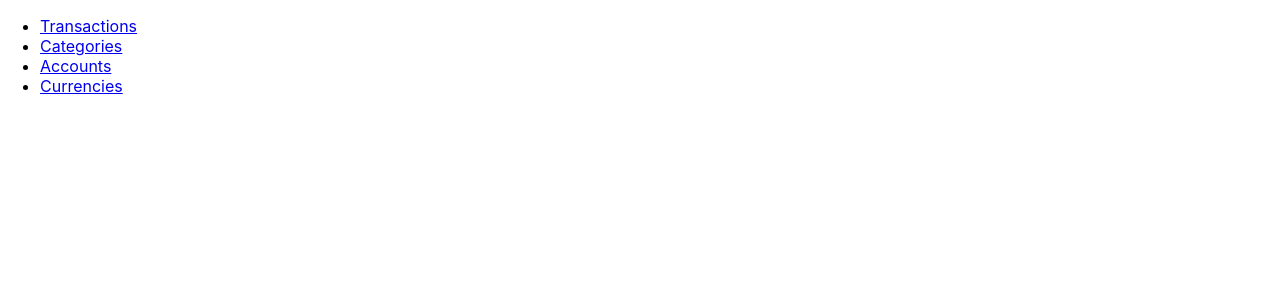
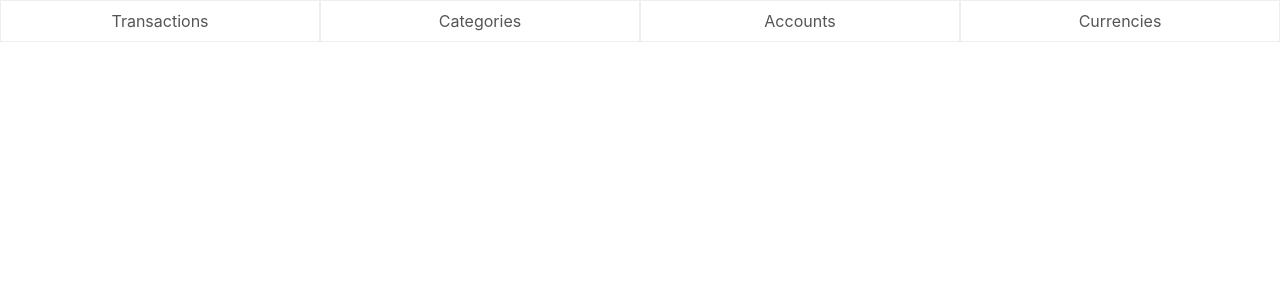
Before and after one commit to pastukh-dm/money-tracker, a React (Create React App) app: page / in a window 1280 px wide. Shown: the top 300 px of the page. Built offline with nearby package versions, Linux system fonts and the light colour scheme.

Commit message:
Add a bit of style to navbar

```diff
--- a/src/app/App.tsx
+++ b/src/app/App.tsx
@@ -1,4 +1,4 @@
-import React from 'react';
+import React, { useMemo } from 'react';
 import './App.css';
 import { BrowserRouter, Link, Switch, Route } from 'react-router-dom';
 import { CurrencyIndexPage } from './pages/CurrencyIndexPage/CurrencyIndexPage';
@@ -7,64 +7,40 @@ import { store } from './store/store';
 import { AccountIndexPage } from './pages/AccountIndexPage/AccountIndexPage';
 import { TransactionIndexPage } from './pages/TransactionIndexPage/TransactionIndexPage';
 import { CategoryIndexPage } from './pages/CategoryIndexPage/CategoryIndexPage';
+import { Navbar } from './components/Navbar/Navbar';
+
+const routeItems = [
+  { path: "/transactions", name: 'Transactions', page: <TransactionIndexPage /> },
+  { path: "/categories", name: 'Categories', page: <CategoryIndexPage /> },
+  { path: "/accounts", name: 'Accounts', page: <AccountIndexPage /> },
+  { path: "/currencies", name: 'Currencies', page: <CurrencyIndexPage /> },
+]
 
 function App() {
+  const navbarItems = useMemo(
+    () => routeItems.map(item => ({ to: item.path, name: item.name })),
+    [routeItems]
+  );
   return (
     <Provider store={store}>
       <BrowserRouter>
-        <div>
-          <nav>
-            <ul>
-              <li>
-                <Link to="/transactions">Transactions</Link>
-              </li>
-              <li>
-                <Link to="/categories">Categories</Link>
-              </li>
-              <li>
-                <Link to="/accounts">Accounts</Link>
-              </li>
-              <li>
-                <Link to="/currencies">Currencies</Link>
-              </li>
-            </ul>
-          </nav>
+        <div className="App">
+          <Navbar items={navbarItems} />
 
           <Switch>
-            <Route path="/transactions">
-              <TransactionIndexPage />
-            </Route>
-            <Route path="/categories">
-              <CategoryIndexPage />
-            </Route>
-            <Route path="/accounts">
-              <AccountIndexPage />
-            </Route>
-            <Route path="/currencies">
-              <CurrencyIndexPage />
-            </Route>
+            {
+              routeItems.map(item =>
+                <Route path={item.path}>
+                  {item.page}
+                </Route>
+              )
+            }
           </Switch>
 
         </div>
       </BrowserRouter>
     </Provider>
   );
-  // <div className="App">
-  //   <header className="App-header">
-  //     <img src={logo} className="App-logo" alt="logo" />
-  //     <p>
-  //       Edit <code>src/App.tsx</code> and save to reload.
-  //     </p>
-  //     <a
-  //       className="App-link"
-  //       href="https://reactjs.org"
-  //       target="_blank"
-  //       rel="noopener noreferrer"
-  //     >
-  //       Learn React
-  //     </a>
-  //   </header>
-  // </div>
 }
 
 export default App;
--- /dev/null
+++ b/src/app/components/Navbar/Navbar.scss
@@ -0,0 +1,22 @@
+@import "./../../../scss/variables.scss";
+
+.Navbar {
+  display: grid;
+  grid-template-columns: repeat(4, 1fr);
+
+  &-Link {
+    padding: 10px;
+    color: #555;
+    border: 1px solid #eee;
+    text-align: center;
+    text-decoration: none;
+    transition: 0.2s;
+    &:hover {
+      background: lighten($primary-color, 50%);
+    }
+    &._active {
+      background: $primary-color;
+      color: #fff;
+    }
+  }
+}
--- /dev/null
+++ b/src/app/components/Navbar/Navbar.tsx
@@ -0,0 +1,20 @@
+import React from 'react';
+import { Link, NavLink } from 'react-router-dom';
+import './Navbar.scss';
+
+interface Props {
+  items: Array<{name: string, to: string}>
+}
+
+
+export function Navbar(props: Props) {
+  return (
+    <nav className="Navbar">
+      {
+        props.items.map((item) =>
+          <NavLink className="Navbar-Link" activeClassName="_active" to={item.to}>{item.name}</NavLink>
+        )
+      }
+    </nav>
+  )
+}
```
